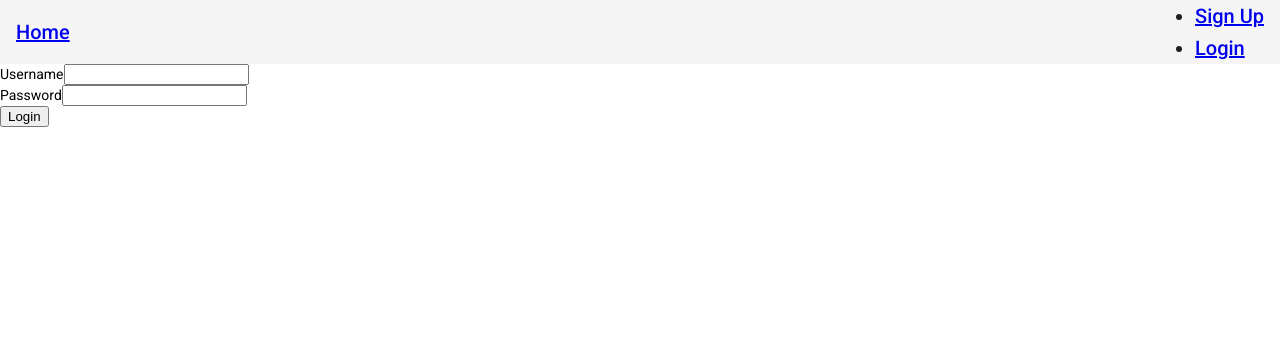
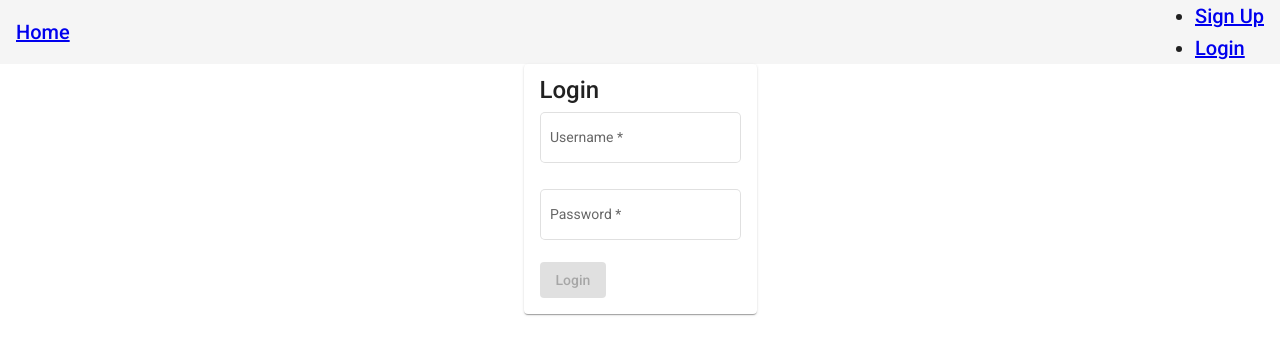
Before and after one commit to sojeong2020/Angular-Auth, an Angular app: page /login in a window 1280 px wide. Shown: the top 354 px of the page. Built offline with nearby package versions, Linux system fonts and the light colour scheme.

Commit message:
login form and refresh login page

```diff
--- a/src/app/_services/auth.guard.ts
+++ b/src/app/_services/auth.guard.ts
@@ -2,7 +2,6 @@ import { Injectable } from '@angular/core';
 import { ActivatedRouteSnapshot, CanActivate, RouterStateSnapshot, UrlTree, Router } from '@angular/router';
 import { TokenStorageService } from './token-storage.service';
 import { Observable} from 'rxjs';
-import { catchError, map } from 'rxjs/operators';
 
 @Injectable({
   providedIn: 'root'
@@ -15,8 +14,8 @@ export class AuthGuard implements CanActivate {
     canActivate(next: ActivatedRouteSnapshot,
       state: RouterStateSnapshot): Observable<boolean> | Promise<boolean> | boolean {
         if (this.tokenStorageService.isAuthenticated !== true) {
-          window.alert("Access not allowed!");
-          this.router.navigate(['login'])
+          //window.alert("Access not allowed!");
+          this.router.navigateByUrl('/login')
         }
         return true;
       }
--- a/src/app/app.component.css
+++ b/src/app/app.component.css
@@ -1,3 +1,7 @@
 .example-spacer {
     flex: 1 1 auto;
   }
+
+  .after-login {
+    display:inline-block;
+  }
--- a/src/app/app.module.ts
+++ b/src/app/app.module.ts
@@ -5,6 +5,7 @@ import { HttpClientModule } from '@angular/common/http';
 import { FormsModule } from '@angular/forms';
 import { AppRoutingModule } from './app-routing.module';
 import { ReactiveFormsModule } from '@angular/forms';
+import { AngularMaterialModule } from './angular-material/angular-material.module';
 
 import { AppComponent } from './app.component';
 import { LoginComponent } from './login/login.component';
@@ -14,8 +15,6 @@ import { RegisterComponent } from './register/register.component';
 import { FetchusersComponent } from './fetchusers/fetchusers.component';
 
 import { authInterceptorProviders } from './_helpers/auth.interceptor';
-import { BrowserAnimationsModule } from '@angular/platform-browser/animations';
-import {MatToolbarModule} from '@angular/material/toolbar';
 import { FetchuserComponent } from './fetchuser/fetchuser.component';
 
 @NgModule({
@@ -35,8 +34,7 @@ import { FetchuserComponent } from './fetchuser/fetchuser.component';
     AppRoutingModule,
     FormsModule,
     ReactiveFormsModule,
-    BrowserAnimationsModule,
-    MatToolbarModule
+    AngularMaterialModule
 
   ],
   providers: [
--- a/src/app/login/login.component.css
+++ b/src/app/login/login.component.css
@@ -0,0 +1,7 @@
+.form-container {
+    max-width: 800px;
+}
+.form{
+    display: flex;
+    justify-content: center
+}
--- a/src/app/login/login.component.html
+++ b/src/app/login/login.component.html
@@ -1,67 +1,37 @@
+<form (ngSubmit)="submitForm()" [formGroup]="form">
+  <div class="form">
+    <mat-card class="form-container">
+      <mat-card-title>Login</mat-card-title>
 
+      <div>
+        <mat-form-field appearance="outline">
+          <mat-label>Username</mat-label>
+          <input
+            matInput
+            placeholder="username"
+            formControlName="username"
+            required
+          />
+        </mat-form-field>
 
-<div>
-  <div>
+      </div>
 
-    <form
-      *ngIf="!isLoggedIn"
-      name="form"
-      (ngSubmit)="f.form.valid && onSubmit()"
-      #f="ngForm"
-      novalidate
-    >
       <div>
-        <label for="username">Username</label>
-        <input
-          type="text"
-          class="form-control"
-          name="username"
-          [(ngModel)]="form.username"
-          required
-          #username="ngModel"
-        />
-        <div
-          class="alert alert-danger"
-          role="alert"
-          *ngIf="username.errors && f.submitted"
-        >
-          Username is required!
-        </div>
+        <mat-form-field appearance="outline">
+          <mat-label>Password</mat-label>
+          <input
+            matInput
+            type="password"
+            placeholder="password"
+            formControlName="password"
+          />
+        </mat-form-field>
+
       </div>
-      <div class="form-group">
-        <label for="password">Password</label>
-        <input
-          type="password"
-          class="form-control"
-          name="password"
-          [(ngModel)]="form.password"
-          required
-          #password="ngModel"
-        />
-        <div
-          class="alert alert-danger"
-          role="alert"
-          *ngIf="password.errors && f.submitted"
-        >
-          <div *ngIf="password.errors['required']">Password is required</div>
 
-        </div>
+      <div>
+        <button type="submit" mat-raised-button color="primary" [disabled]="this.form.invalid">Login</button>
       </div>
-      <div class="form-group">
-        <button class="btn btn-primary btn-block">
-          Login
-        </button>
-      </div>
-      <div class="form-group">
-        <div
-          class="alert alert-danger"
-          role="alert"
-          *ngIf="f.submitted && isLoginFailed"
-        >
-          Login failed: {{ errorMessage }}
-        </div>
-      </div>
-    </form>
-
+    </mat-card>
   </div>
-</div>
+</form>
--- a/src/app/login/login.component.ts
+++ b/src/app/login/login.component.ts
@@ -1,4 +1,6 @@
 import { Component, OnInit } from '@angular/core';
+import { FormControl, FormGroup, Validators } from '@angular/forms';
+import { Router } from '@angular/router';
 import { AuthService } from '../_services/auth.service';
 import { TokenStorageService } from '../_services/token-storage.service';
 
@@ -10,17 +12,18 @@ import { TokenStorageService } from '../_services/token-storage.service';
 
 export class LoginComponent implements OnInit {
 
-  form: any = {
-    username: null,
-    password: null
-  };
+  form = new FormGroup({
+    username: new FormControl(null, Validators.required),
+    password: new FormControl(null, Validators.required),
+  });
   isLoggedIn = false;
   isLoginFailed = false;
   errorMessage = '';
   roles: string[] = [];
 
   constructor(private authService: AuthService,
-              private tokenStorage: TokenStorageService) { }
+              private tokenStorage: TokenStorageService,
+              private router: Router) { }
 
   ngOnInit(): void {
     if (this.tokenStorage.getToken()) {
@@ -29,16 +32,24 @@ export class LoginComponent implements OnInit {
     }
   }
 
-  onSubmit(): void {
-    const { username, password } = this.form;
-    this.authService.login(username, password).subscribe({
+submitForm() {
+    if (this.form.invalid) {
+      return;
+    }
+    this.authService
+    .login(this.form.get('username')?.value, this.form.get('password')?.value)
+    .subscribe({
       next: data => {
         this.tokenStorage.saveToken(data.token);
         this.tokenStorage.saveUser(data);
         this.isLoginFailed = false;
         this.isLoggedIn = true;
         this.roles = this.tokenStorage.getUser().roles;
-        this.reloadPage();
+        //navigate to route and refresh (reload and redirect!!)
+        this.router.navigateByUrl('/home')
+        .then(()=>{
+          window.location.reload();
+        })
       },
       error: err => {
         this.errorMessage = err.error.message;
@@ -46,7 +57,5 @@ export class LoginComponent implements OnInit {
       }
     });
   }
-  reloadPage(): void {
-    window.location.reload();
-  }
+
 }
```
Also changed, not shown: src/app/angular-material/angular-material.module.ts (added, +37 -0 lines).
